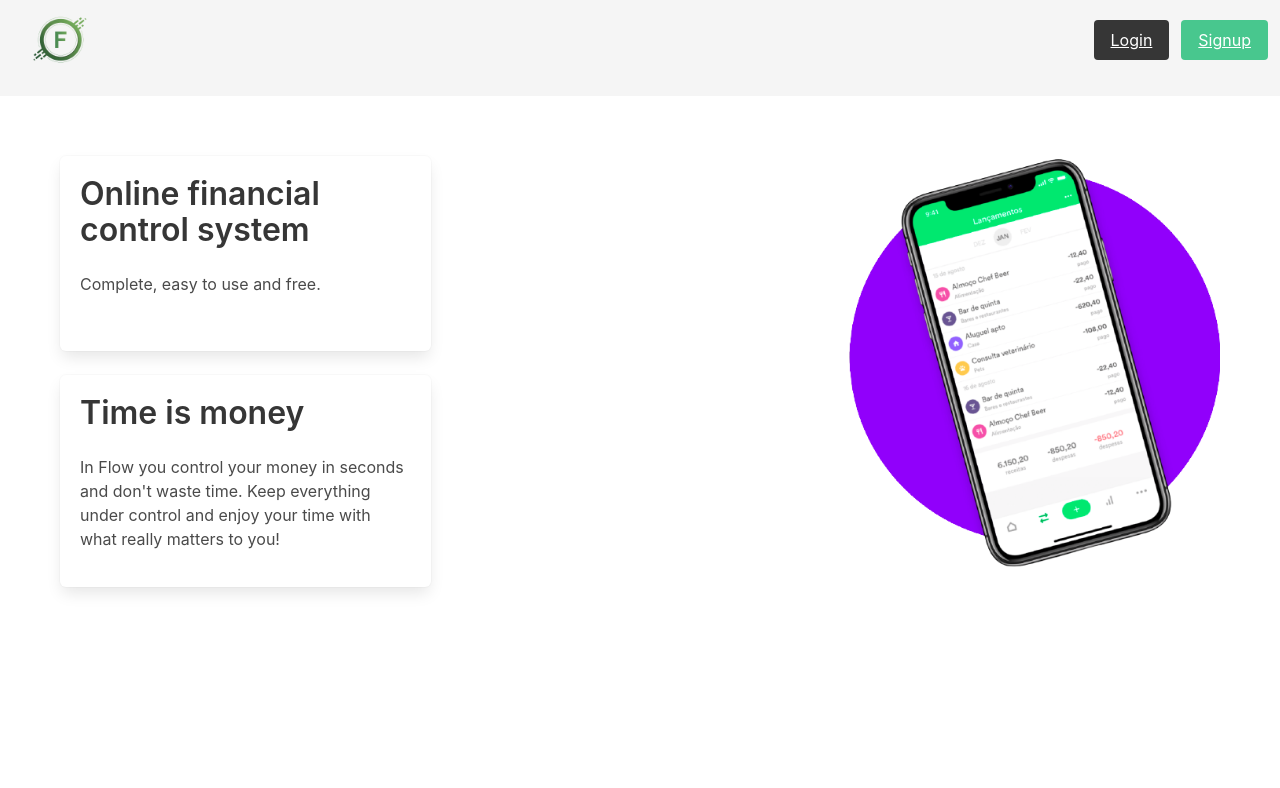
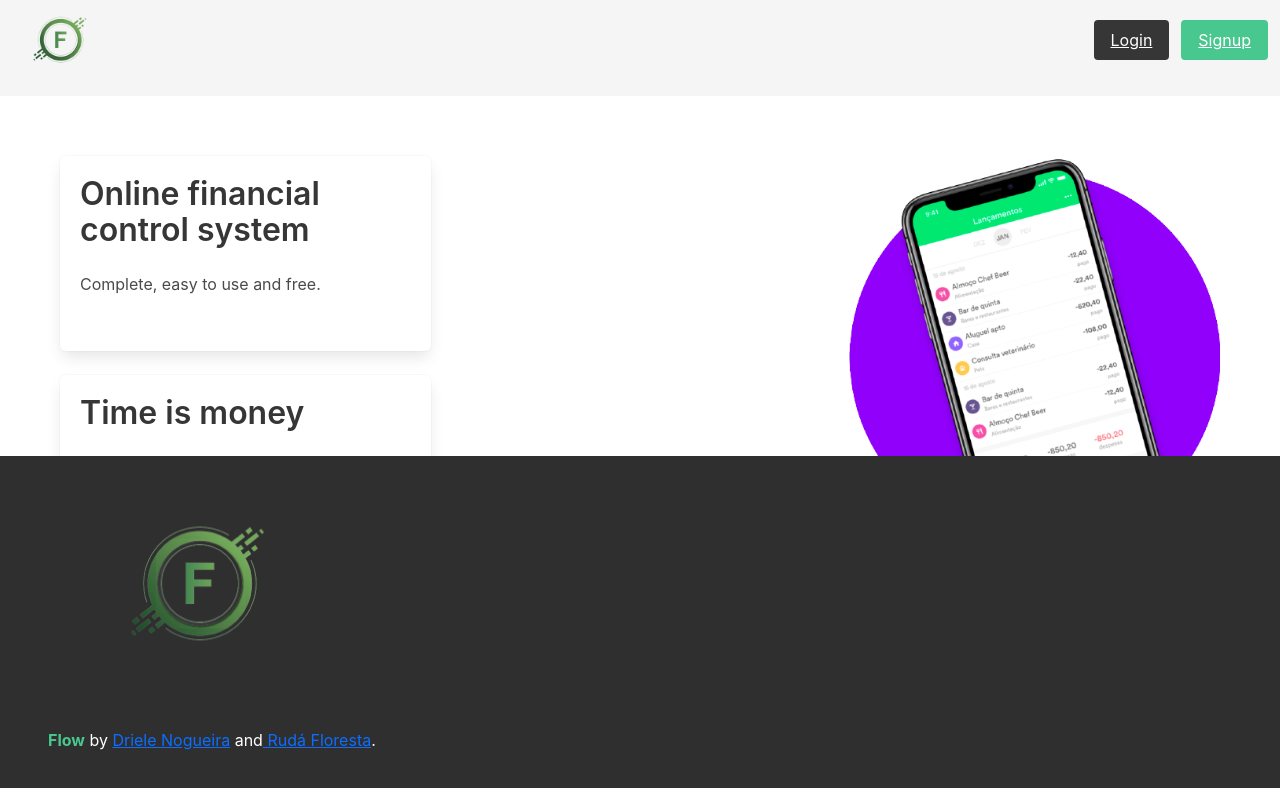
Before and after one commit to RudaF/project-flow, a React (Create React App) app: page / in a window 1280 px wide. Shown: the top 788 px of the page. Built offline with nearby package versions, Linux system fonts and the light colour scheme.

Commit message:
Added footer

```diff
--- a/src/App.js
+++ b/src/App.js
@@ -1,14 +1,15 @@
 import { Router, Route, Switch } from "react-router-dom";
 import React, { Component } from "react";
+import history from "./history";
 
 import NavbarB4 from "./components/NavbarB4";
 import NavbarAl from "./components/NavbarAl";
+import Footer from "./components/Footer";
 import SignUpForm from "./components/SignUpForm";
 import LogInForm from "./components/LogInForm";
 import HomePage from "./components/HomePage";
 import AddTransactionForm from "./components/AddTransactionForm";
 import TransactionsList from "./components/TransactionsList";
-import history from "./history";
 import InvestimentData from "./components/ InvestmentData";
 
 class App extends Component {
@@ -23,11 +24,13 @@ class App extends Component {
   render() {
     return (
       <Router history={history}>
+        <div>
           {this.state.isLogedIn ? (
             <Route path="/:id" component={NavbarAl} />
           ) : (
             <Route path="/" component={NavbarB4} />
           )}
+
           <Switch>
             {this.state.isLogedIn ? (
               <Route exact path="/:id" component={HomePage} />
@@ -58,6 +61,8 @@ class App extends Component {
             />
             <Route exact path="/:id/watchlist" component={InvestimentData} />
           </Switch>
+          <Route path="/" component={Footer} />
+        </div>
       </Router>
     );
   }
--- a/src/components/ InvestmentData.js
+++ b/src/components/ InvestmentData.js
@@ -1,6 +1,5 @@
 import React from "react";
 import axios from "axios";
-import { render } from "@testing-library/react";
 
 class InvestimentData extends React.Component {
   state = {
--- /dev/null
+++ b/src/components/Footer.js
@@ -0,0 +1,36 @@
+import React from "react";
+import { Link } from "react-router-dom";
+import flow from "./images/logo1-removebg-preview.png";
+
+function Footer() {
+  return (
+    <footer
+      className="footer fixed-bottom"
+      style={{
+        backgroundColor: "#2F2F2F",
+        position: "absolute",
+        left: 0,
+        right: 0,
+        bottom: 0,
+        color: "#fff",
+      }}
+    >
+      <div className="content d-flex  flex-column">
+        <Link to="/" className="ml-5">
+          <img src={flow} width="300px" alt="Flow logo" />
+        </Link>
+        <p className="m-5 fixed-bottom">
+          <strong style={{ color: "#48C78E" }}>Flow</strong> by{" "}
+          <a href="https://www.linkedin.com/in/driele-de-aquino-nogueira-4b7b8b37/">
+            Driele Nogueira
+          </a>{" "}
+          and
+          <a href="https://www.linkedin.com/in/rudafloresta/"> Rudá Floresta</a>
+          .
+        </p>
+      </div>
+    </footer>
+  );
+}
+
+export default Footer;
--- a/src/components/HomePage.js
+++ b/src/components/HomePage.js
@@ -11,25 +11,26 @@ function HomePage() {
         </div>
         <div className="tile is-child box">
           <p className="title">Time is money</p>
-          <p>In Flow you control your money in seconds and don't waste time. Keep everything under control and enjoy your time with what really matters to you!</p>
+          <p>
+            In Flow you control your money in seconds and don't waste time. Keep
+            everything under control and enjoy your time with what really
+            matters to you!
+          </p>
         </div>
       </div>
 
       <div className="tile is-parent">
-        <div className="tile is-child">
-
-        </div>
+        <div className="tile is-child"></div>
       </div>
 
       <div className="tile is-parent">
         <div className="tile is-child">
           <figure className="has-ratio" width="640" height="360">
-            <img src={cel} />
+            <img src={cel} alt="cellphone displaying financial results" />
           </figure>
         </div>
       </div>
     </div>
-
   );
 }
 
```
Lines whose indentation alone changed are shown as unchanged.
